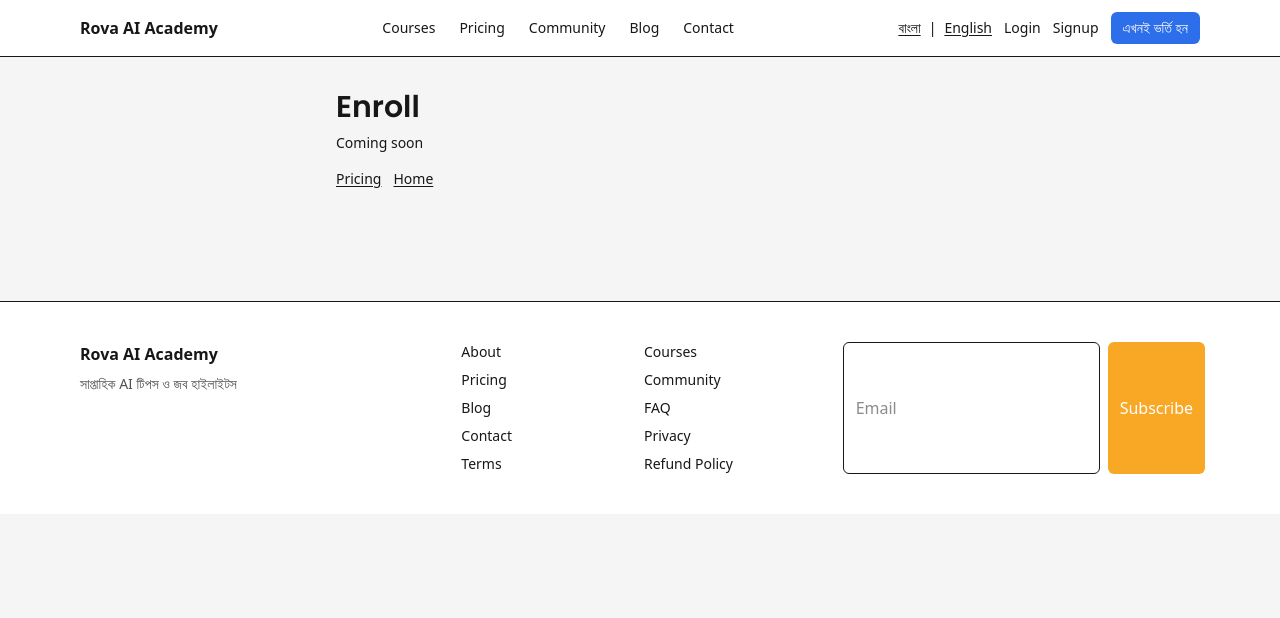
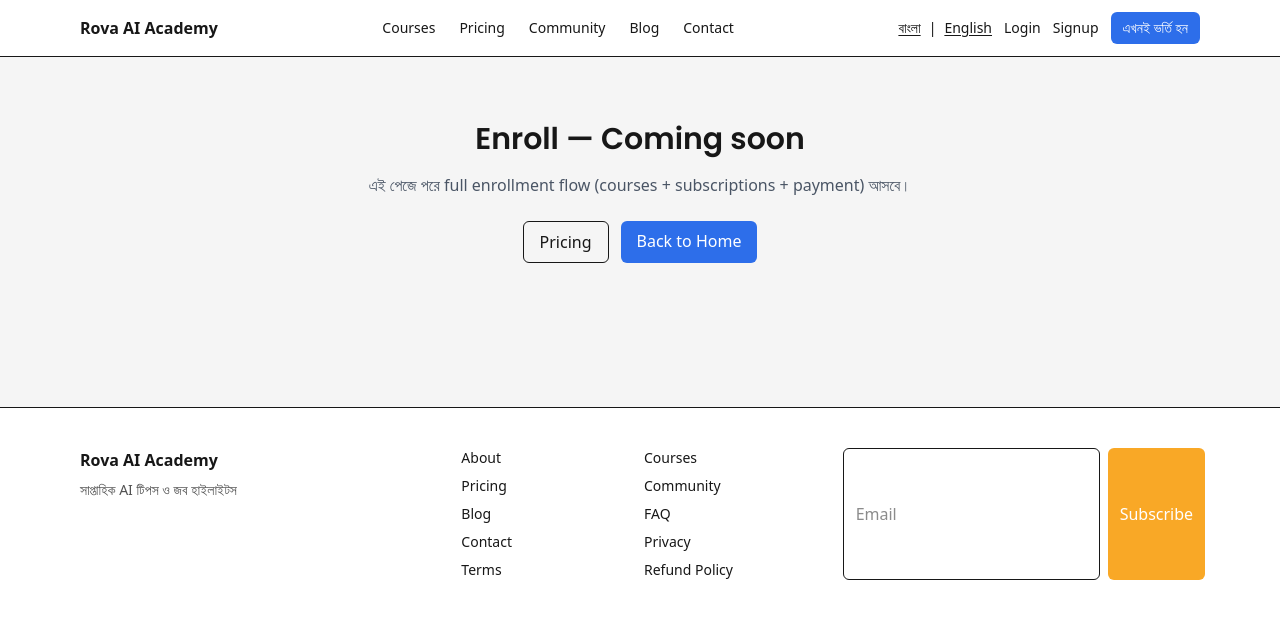
Before and after one commit to helloshamimjunior-cpu/rova-ai, a Next.js app: page /enroll in a window 1280 px wide. Shown: the top 618 px of the page. Built offline with nearby package versions, Linux system fonts and the light colour scheme.

Commit message:
add /enroll placeholder

```diff
--- a/app/enroll/page.tsx
+++ b/app/enroll/page.tsx
@@ -1,13 +1,25 @@
+// app/enroll/page.tsx
 import Link from "next/link";
-export default function Enroll() {
+
+export default function Page() {
   return (
-    <main className="mx-auto max-w-2xl p-8">
-      <h1 className="text-3xl font-semibold">Enroll</h1>
-      <p className="text-sm text-muted-foreground mt-2">Coming soon</p>
-      <div className="mt-4 flex gap-3">
-        <Link href="/pricing" className="underline text-sm">Pricing</Link>
-        <Link href="/" className="underline text-sm">Home</Link>
+    <div className="mx-auto max-w-3xl px-4 py-16 text-center">
+      <h1 className="text-3xl font-semibold mb-4">Enroll — Coming soon</h1>
+      <p className="text-gray-600 mb-6">
+        এই পেজে পরে full enrollment flow (courses + subscriptions + payment) আসবে।
+      </p>
+      <div className="flex gap-3 justify-center">
+        <Link href="/pricing" className="px-4 py-2 rounded-md border">
+          Pricing
+        </Link>
+        <Link
+          href="/"
+          className="px-4 py-2 rounded-md text-white"
+          style={{ background: "var(--brand-primary)" }}
+        >
+          Back to Home
+        </Link>
       </div>
-    </main>
+    </div>
   );
 }
```
